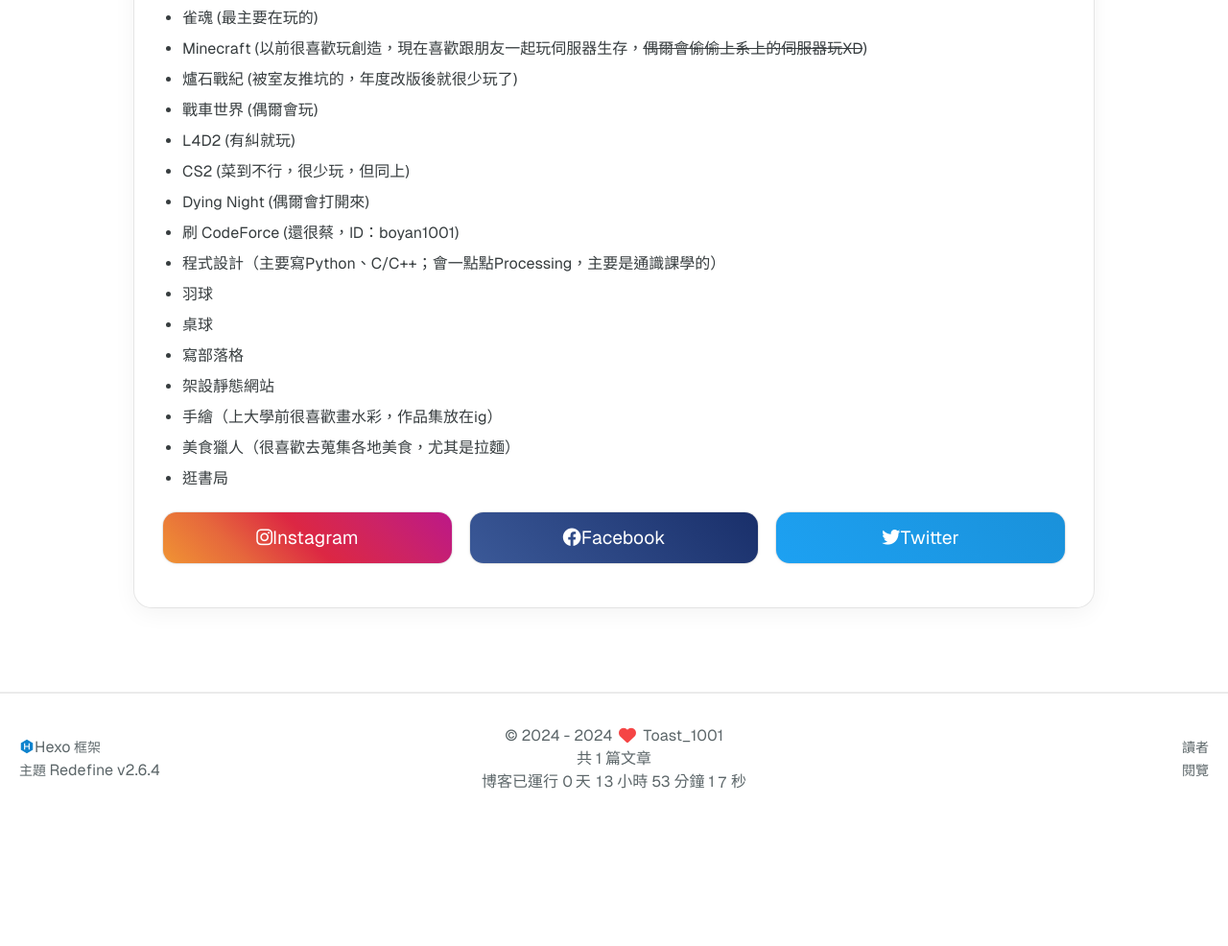
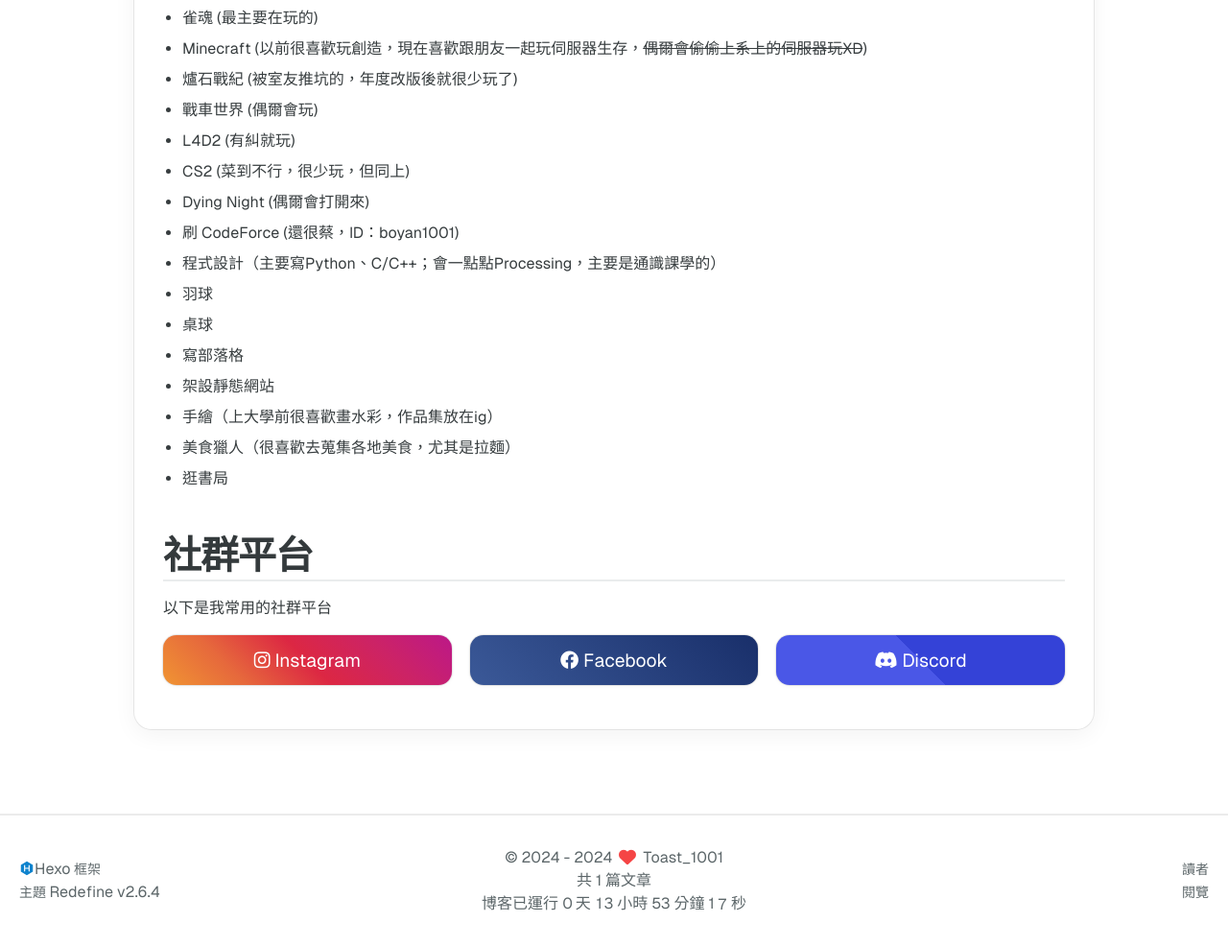
Before and after one commit to boyan1001/boyan1001.github.io, a plain HTML site: page about/index.html in a window 1280 px wide. Shown: the part 1427-2413 px from the top of the page at 96% size. Before the commit the page ends 2286 px from the top, so only its background shows below. Drawn offline with Linux system fonts and the light colour scheme; a script that the page names is missing.

Commit message:
Add social links

```diff
--- a/about/index.html
+++ b/about/index.html
@@ -29,7 +29,7 @@
         content="個人簡介吐司我目前就讀 師大資工 大二平常都在上課、做家教跟耍廢大學以前沒深入過資訊領域，現在正在努力地學習最近對 app 設計、ML 與前端較有興趣   個人簡歷希望放這邊的東西以後可以愈來愈多～ 學經歷 現就讀 師大資工 大二  畢業於 國立中央大學附屬中壢高級中學  比賽經歷 111學年度學科能力競賽 地球科學科：全國決賽三等獎(全國第17名) 校內科展 地球科學科佳作  其他經歷 中壢高中">
     <meta property="og:locale" content="zh_TW">
     <meta property="article:published_time" content="2024-08-31T09:02:38.000Z">
-    <meta property="article:modified_time" content="2024-08-31T11:55:25.921Z">
+    <meta property="article:modified_time" content="2024-08-31T13:01:19.707Z">
     <meta property="article:author" content="Toast">
     <meta name="twitter:card" content="summary">
 
@@ -632,29 +632,53 @@
                                 <li>美食獵人（很喜歡去蒐集各地美食，尤其是拉麵）</li>
                                 <li>逛書局</li>
                             </ul>
-                            <div class="social-plat"><a class="button large" target="_blank" rel="noopener" href="https://www.instagram.com/evannotfound/" title="Instagram"><i class="fa-brands fa-instagram"></i><font style="vertical-align: inherit;"><font style="vertical-align: inherit;">Instagram</font></font></a> <a class="button large" target="_blank" rel="noopener" href="https://www.facebook.com/evan.luo.page/" title="Facebook"><i class="fa-brands fa-facebook"></i><font style="vertical-align: inherit;"><font style="vertical-align: inherit;">Facebook</font></font></a> <a class="button large" target="_blank" rel="noopener" href="https://twitter.com/evnluo/" title="Twitter"><i class="fa-brands fa-twitter"></i><font style="vertical-align: inherit;"><font style="vertical-align: inherit;">Twitter</font></font></a></div>
+                            <h2 id="社群平台"><a href="#社群平台" class="headerlink" title="社群平台"></a>社群平台</h2>
+                            <p>以下是我常用的社群平台 </p>
+
+                            <div class="social-plat"><a class="button large" target="_blank" rel="noopener"
+                                    href="https://www.instagram.com/boyan_1001/" title="Instagram"><i
+                                        class="fa-brands fa-instagram"></i>
+                                    <font style="vertical-align: inherit;">
+                                        <font style="vertical-align: inherit;">Instagram</font>
+                                    </font>
+                                </a> <a class="button large" target="_blank" rel="noopener"
+                                    href="https://www.facebook.com/profile.php?id=100013555414030&locale=zh_TW"
+                                    title="Facebook"><i class="fa-brands fa-facebook"></i>
+                                    <font style="vertical-align: inherit;">
+                                        <font style="vertical-align: inherit;">Facebook</font>
+                                    </font>
+                                </a> <a class="button large" target="_blank" rel="noopener"
+                                    href="https://discordapp.com/users/boyan_1001" title="Discord"><i
+                                        class="fa-brands fa-discord"></i>
+                                    <font style="vertical-align: inherit;">
+                                        <font style="vertical-align: inherit;">Discord</font>
+                                    </font>
+                                </a></div>
 
 
                             <style>
                                 h1 {
                                     border-bottom: none !important;
                                 }
+
                                 .aright {
                                     float: right;
                                     font-size: 0.6em;
                                     padding: 2px 10px !important;
                                     margin-top: 10px;
                                 }
+
                                 .social-plat {
                                     display: flex;
                                     justify-content: space-between;
                                 }
+
                                 .social-plat a {
                                     width: 32%;
                                 }
 
-.social-plat a[title="Instagram"]{
-    background: linear-gradient(45deg, #f09433 0%,#e6683c 25%,#dc2743 50%,#cc2366 75%,#bc1888 100%);
+                                .social-plat a[title="Instagram"] {
+                                    background: linear-gradient(45deg, #f09433 0%, #e6683c 25%, #dc2743 50%, #cc2366 75%, #bc1888 100%);
                                     color: #fff;
                                     opacity: 1;
                                     transition: opacity 0.3s ease;
@@ -665,7 +689,7 @@
                                 }
 
                                 .social-plat a[title="Facebook"] {
-    background: linear-gradient(45deg, #3b5998 0%,#192f6a 100%);
+                                    background: linear-gradient(45deg, #3b5998 0%, #192f6a 100%);
                                     color: #fff;
                                     opacity: 1;
                                     transition: opacity 0.3s ease;
@@ -675,8 +699,8 @@
                                     color: #fff;
                                 }
 
-.social-plat a[title="Twitter"]{
-    background: linear-gradient(45deg, #1da1f2 0%,#1a91da 100%);
+                                .social-plat a[title="Twitter"] {
+                                    background: linear-gradient(45deg, #1da1f2 0%, #1a91da 100%);
                                     color: #fff;
                                     opacity: 1;
                                     transition: opacity 0.3s ease;
@@ -686,13 +710,24 @@
                                     color: #fff;
                                 }
 
+                                .social-plat a[title="Discord"] {
+                                    background: linear-gradient(45deg, #4A57E7 50%, #3442D7 50%);
+                                    color: #fff;
+                                    opacity: 1;
+                                    transition: opacity 0.3s ease;
+                                }
+
+                                .social-plat a[title="Discord"] i {
+                                    color: #fff;
+                                }
+
                                 .social-plat a[title="Instagram"]:hover {
                                     opacity: 0.9;
                                     transition: opacity 0.3s ease;
                                 }
 
 
-.social-plat a[title="Facebook"]:hover{
+                                .social-plat a[title="Facebook"]:hover {
                                     opacity: 0.9;
                                     transition: opacity 0.3s ease;
                                 }
@@ -702,9 +737,11 @@
                                     transition: opacity 0.3s ease;
                                 }
 
+                                .social-plat a[title="Discord"]:hover {
+                                    opacity: 0.9;
+                                    transition: opacity 0.3s ease;
+                                }
                             </style>
-
-
 
                         </div>
                         <div class="page-template-comments">
```
Lines whose indentation alone changed are shown as unchanged.
